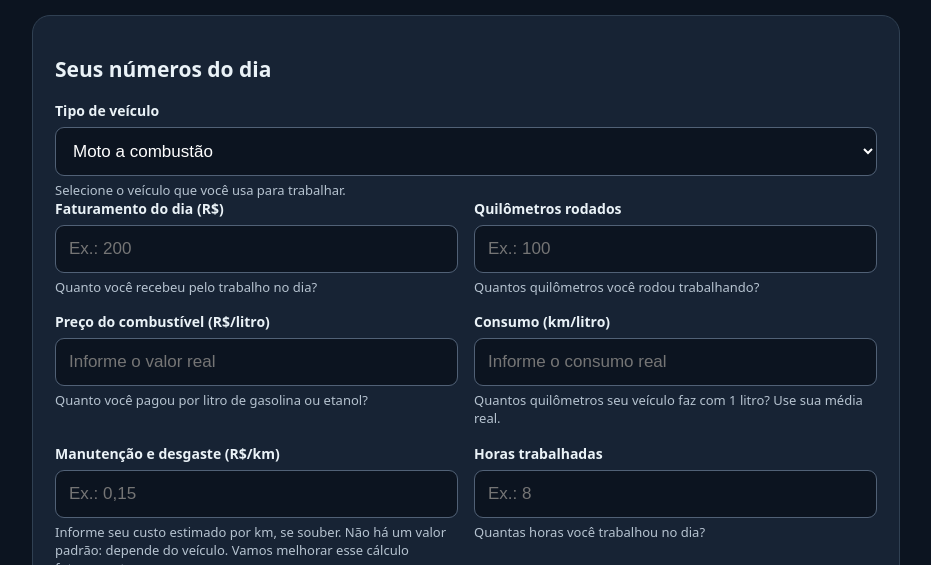
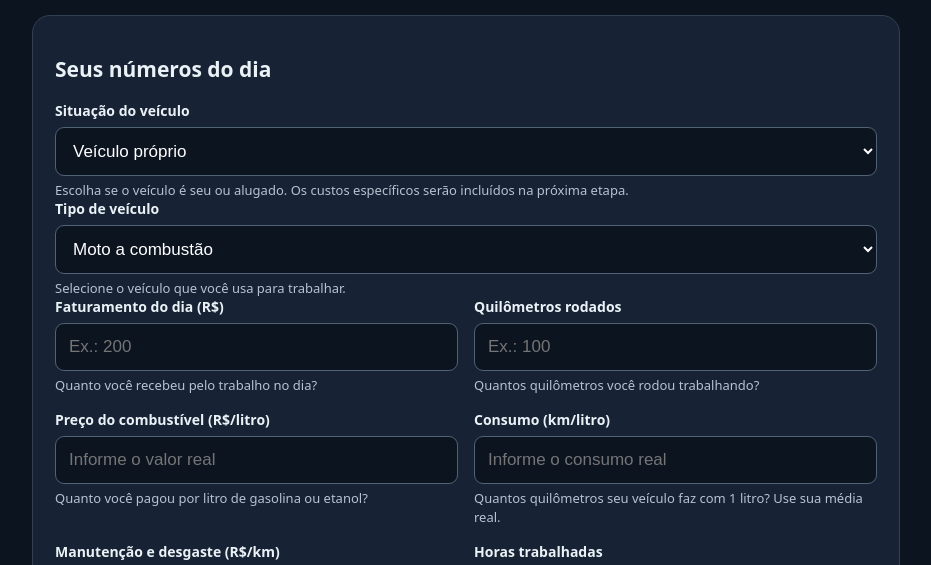
Before and after one commit to buniorcomj/calculadora-entregadores, a plain HTML site: page index.html in a window 1280 px wide. Shown: the part 223-788 px from the top of the page, without its empty margins (174-1105 px from the left). Drawn offline with Linux system fonts and the light colour scheme.

Commit message:
Adicionar escolha de veículo próprio ou alugado sem alterar cálculos

```diff
--- a/index.html
+++ b/index.html
@@ -24,7 +24,7 @@ footer{color:#9cacbd;font-size:13px;margin-top:32px}
 @media(max-width:520px){.grid{grid-template-columns:1fr}.card{padding:17px}}
 </style></head><body><main>
 <header><div class="tag">🏍️ LUCRO NA ROTA • GRATUITO</div><h1>Quanto sobra no seu bolso?</h1><p>Descubra quanto você realmente ganha nas entregas, descontando energia e desgaste do veículo. Sem cadastro.</p></header>
-<section class="card"><h2>Seus números do dia</h2><div><label for="veiculo">Tipo de veículo</label><select id="veiculo"><option value="combustao">Moto a combustão</option><option value="eletrico">Moto elétrica</option><option value="carro_combustao">Carro a combustão</option><option value="carro_eletrico">Carro elétrico</option><option value="ebike">Bicicleta elétrica</option><option value="bike">Bicicleta comum</option></select><small class="ajuda">Selecione o veículo que você usa para trabalhar.</small></div><div class="grid">
+<section class="card"><h2>Seus números do dia</h2><div><label for="propriedade">Situação do veículo</label><select id="propriedade"><option value="proprio">Veículo próprio</option><option value="alugado">Veículo alugado</option></select><small class="ajuda">Escolha se o veículo é seu ou alugado. Os custos específicos serão incluídos na próxima etapa.</small></div><div><label for="veiculo">Tipo de veículo</label><select id="veiculo"><option value="combustao">Moto a combustão</option><option value="eletrico">Moto elétrica</option><option value="carro_combustao">Carro a combustão</option><option value="carro_eletrico">Carro elétrico</option><option value="ebike">Bicicleta elétrica</option><option value="bike">Bicicleta comum</option></select><small class="ajuda">Selecione o veículo que você usa para trabalhar.</small></div><div class="grid">
 <div><label for="receita">Faturamento do dia (R$)</label><input id="receita" type="number" min="0" step=".01" placeholder="Ex.: 200"><small class="ajuda">Quanto você recebeu pelo trabalho no dia?</small></div>
 <div><label for="km">Quilômetros rodados</label><input id="km" type="number" min="0" step=".1" placeholder="Ex.: 100"><small class="ajuda">Quantos quilômetros você rodou trabalhando?</small></div>
 <div class="energia"><label for="preco">Preço do combustível (R$/litro)</label><input id="preco" type="number" min="0" step=".01" placeholder="Informe o valor real"><small class="ajuda" id="ajudaPreco">Quanto você pagou por litro de combustível?</small></div>
```
